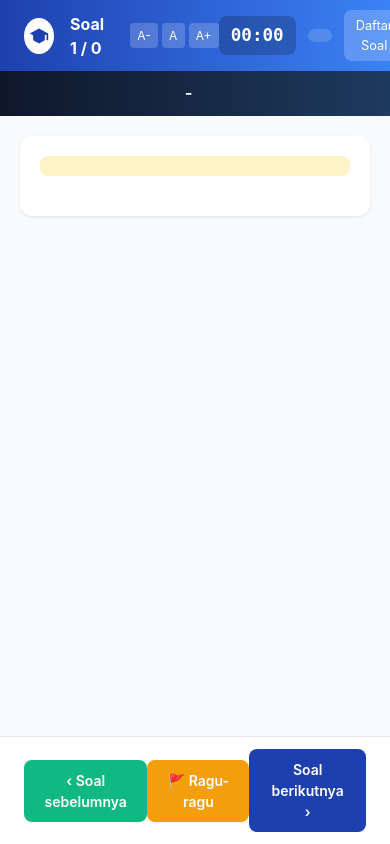
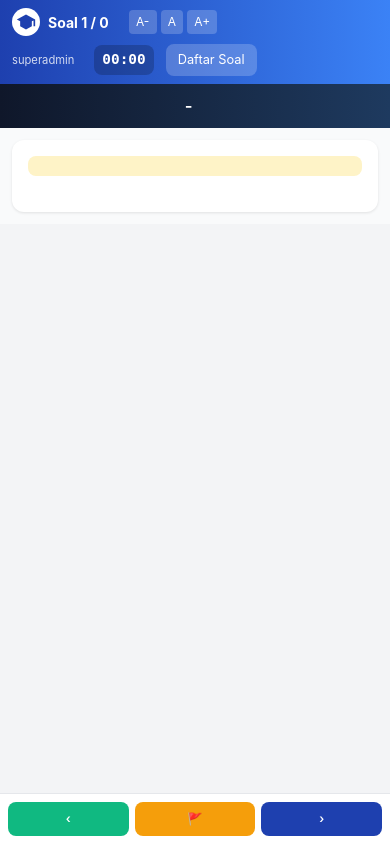
Before and after one commit to sutrisnoetseul21/Pojek-Web-TO-TKA, a Laravel app: template resources/views/student/soal.blade.php in a window 390 px wide. Run offline with Laravel 12, Linux system fonts and the light colour scheme; the template is opened without the code that fills it, so the values that code supplies are empty; a user stored in the database is signed in; data comes from the database, SQL or seed files in the repository; style sheets or scripts are compiled from the project's sources; parts of the project's set-up code (start-up, migrations or seed data) failed here and were passed over.

Commit message:
feat: implementasi monitoring & laporan, fix scoring BS, ui refinement nama peserta, & fix crash hasil tryout

```diff
--- a/app/Filament/Resources/BankSoalResource.php
+++ b/app/Filament/Resources/BankSoalResource.php
@@ -229,7 +229,7 @@ class BankSoalResource extends Resource
                                                 'SALAH' => 'Salah',
                                             ])
                                             ->live()
-                                            ->afterStateUpdated(fn($state, Forms\Set $set) => $set('skor', $state === 'BENAR' ? 1 : 0))
+                                            ->afterStateUpdated(fn($state, Forms\Set $set) => $set('skor', 1))
                                             ->visible(fn(Forms\Get $get) => $get('../../tipe_soal') === 'BENAR_SALAH')
                                             ->columnSpan(3),
 
--- a/app/Models/PesertaJadwal.php
+++ b/app/Models/PesertaJadwal.php
@@ -39,6 +39,12 @@ class PesertaJadwal extends Model
         return $this->belongsTo(JadwalTryout::class);
     }
 
+    // Relasi ke jawaban peserta
+    public function jawabanPeserta()
+    {
+        return $this->hasMany(JawabanPeserta::class);
+    }
+
     // Scope: yang sudah selesai
     public function scopeCompleted($query)
     {
--- a/resources/views/student/layouts/app.blade.php
+++ b/resources/views/student/layouts/app.blade.php
@@ -314,7 +314,7 @@
 
             @auth
             <div class="header-right">
-                <span>{{ Auth::user()->username }}</span>
+                <span class="user-name">{{ Auth::user()->nama_lengkap ?? Auth::user()->username }}</span>
                 <form action="{{ route('tryout.logout') }}" method="POST" style="display: inline;">
                     @csrf
                     <button type="submit" class="logout-btn">Logout</button>
--- a/resources/views/student/soal.blade.php
+++ b/resources/views/student/soal.blade.php
@@ -662,6 +662,82 @@
             transform: translateY(-2px);
             box-shadow: 0 8px 24px rgba(0, 0, 0, 0.3);
         }
+
+        /* Mobile Responsiveness */
+        @media (max-width: 768px) {
+            .header {
+                padding: 0.5rem 0.75rem;
+                flex-wrap: wrap;
+                gap: 0.5rem;
+            }
+
+            .header-left {
+                gap: 0.5rem;
+            }
+
+            .soal-nomor {
+                font-size: 0.875rem;
+            }
+
+            .logo {
+                width: 28px;
+                height: 28px;
+            }
+
+            .timer {
+                font-size: 0.9rem;
+                padding: 0.25rem 0.5rem;
+            }
+
+            .mapel-badge-header {
+                display: none;
+            }
+
+            .main-content {
+                flex-direction: column;
+                overflow-y: auto;
+            }
+
+            .panel {
+                flex: none;
+                overflow-y: visible;
+                padding: 0.75rem;
+            }
+
+            .panel-stimulus {
+                border-right: none;
+                border-bottom: 3px solid #e5e7eb;
+            }
+
+            .panel-content {
+                padding: 1rem;
+            }
+
+            .footer {
+                padding: 0.5rem;
+                gap: 0.375rem;
+            }
+
+            .nav-btn {
+                padding: 0.5rem 0.75rem;
+                font-size: 0.75rem;
+                flex: 1;
+                justify-content: center;
+            }
+
+            .nav-btn span {
+                display: none; /* Hide long button labels if any */
+            }
+
+            .modal {
+                width: 95%;
+                padding: 1rem;
+            }
+
+            .soal-grid {
+                grid-template-columns: repeat(5, 1fr);
+            }
+        }
     </style>
 </head>
 
@@ -685,6 +761,10 @@
             </div>
         </div>
         <div class="header-right">
+            <div class="user-info" style="text-align: right; margin-right: 0.5rem; display: flex; flex-direction: column;">
+                <span style="font-size: 0.85rem; font-weight: 700;">{{ Auth::user()->nama_lengkap }}</span>
+                <span style="font-size: 0.7rem; opacity: 0.8;">{{ Auth::user()->username }}</span>
+            </div>
             <div class="timer" id="timer">00:00</div>
             <span class="mapel-badge-header">{{ $paket->nama_paket }}</span>
             <button class="info-btn" onclick="toggleDaftarSoal()">Daftar Soal</button>
@@ -726,24 +806,24 @@
     <!-- Footer -->
     <footer class="footer">
         <button class="nav-btn nav-btn-prev" id="btnPrev" onclick="prevSoal()">
-            ‹ Soal sebelumnya
+            ‹ <span class="hidden md:inline">Soal sebelumnya</span><span class="md:hidden">Sblm</span>
         </button>
 
         <button class="nav-btn nav-btn-ragu" id="btnRagu" onclick="toggleRagu()">
-            🚩 Ragu-ragu
+            🚩 <span class="hidden md:inline">Ragu-ragu</span><span class="md:hidden">Ragu</span>
         </button>
 
         <button class="nav-btn nav-btn-next" id="btnNext" onclick="nextSoal()">
-            Soal berikutnya ›
+            <span class="hidden md:inline">Soal berikutnya</span><span class="md:hidden">Lanjt</span> ›
         </button>
 
         <button class="nav-btn nav-btn-lanjut-mapel" id="btnLanjutMapel" onclick="lanjutMapel()" style="display:none;">
-            Lanjut Mapel Berikutnya ▸
+            Lanjt Mapel ▸
         </button>
 
         <a class="nav-btn nav-btn-selesai" id="btnSelesai" href="{{ route('tryout.selesai', $pesertaJadwal) }}"
             style="display:none; text-decoration:none;">
-            ✅ Selesai & Kumpulkan
+            ✅ Selesai
         </a>
     </footer>
 
```
Also changed, not shown: app/Filament/Pages/HasilTryout.php (+7 -8 lines), app/Http/Controllers/StudentController.php (+21 -15 lines), documentation/00_Project_Status.md (+12 -2 lines), documentation/14_Monitoring_Ujian_dan_Laporan_Hasil.md (+5 -4 lines), documentation/15_Panduan_Push_GitHub.md (added, +66 -0 lines), resources/views/student/biodata.blade.php (+5 -4 lines), resources/views/student/hasil.blade.php (+26 -11 lines).
